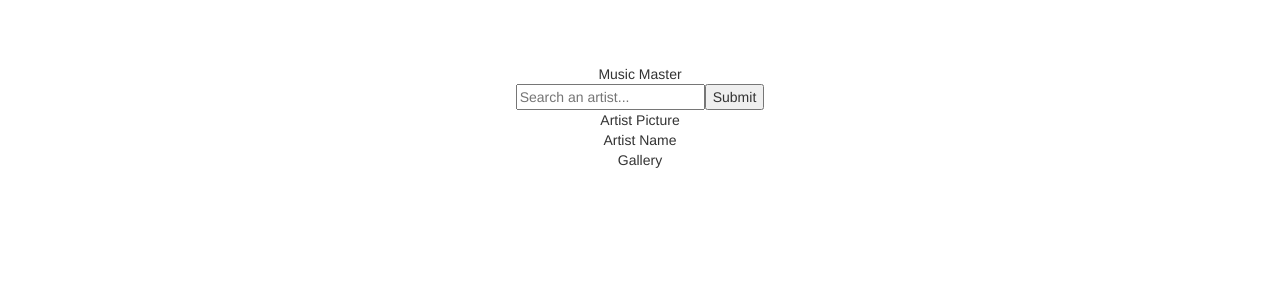
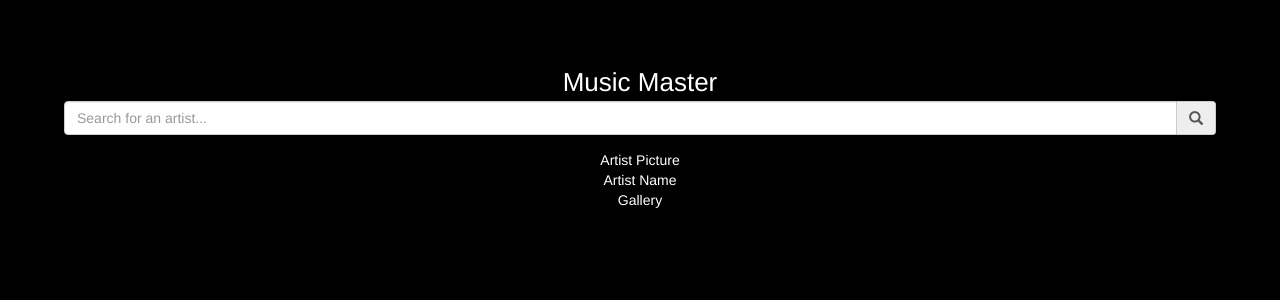
Before and after one commit to MikaelFeher/MusicMaster, a React (Create React App) app: page / in a window 1280 px wide. Shown: the top 300 px of the page. Built offline with nearby package versions, Linux system fonts and the light colour scheme.

Commit message:
Adds more styling to the searchbox and title

```diff
--- a/src/App.css
+++ b/src/App.css
@@ -1,4 +1,11 @@
+body {
+   background: #000;
+   color: #fff;
+}
 .App {
     text-align: center;
     padding: 5%;
 }
+.App-title {
+    font-size: 26px;
+}
--- a/src/App.jsx
+++ b/src/App.jsx
@@ -1,15 +1,23 @@
 import React, { Component } from 'react';
 import './App.css';
+import { FormGroup, FormControl, InputGroup, Glyphicon } from 'react-bootstrap';
 
 class App extends Component {
     render() {
         return (
             <div className="App">
                 <div className="App-title">Music Master</div>
-                <div>
-                    <input type="text" placeholder="Search an artist..." />
-                    <button>Submit</button>
-                </div>
+                <FormGroup>
+                    <InputGroup>
+                        <FormControl
+                            type="text"
+                            placeholder="Search for an artist..."
+                        />
+                        <InputGroup.Addon>
+                            <Glyphicon glyph="search"></Glyphicon>
+                        </InputGroup.Addon>
+                    </InputGroup>
+                </FormGroup>
                 <div className="Profile">
                     <div>Artist Picture</div>
                     <div>Artist Name</div>
```
